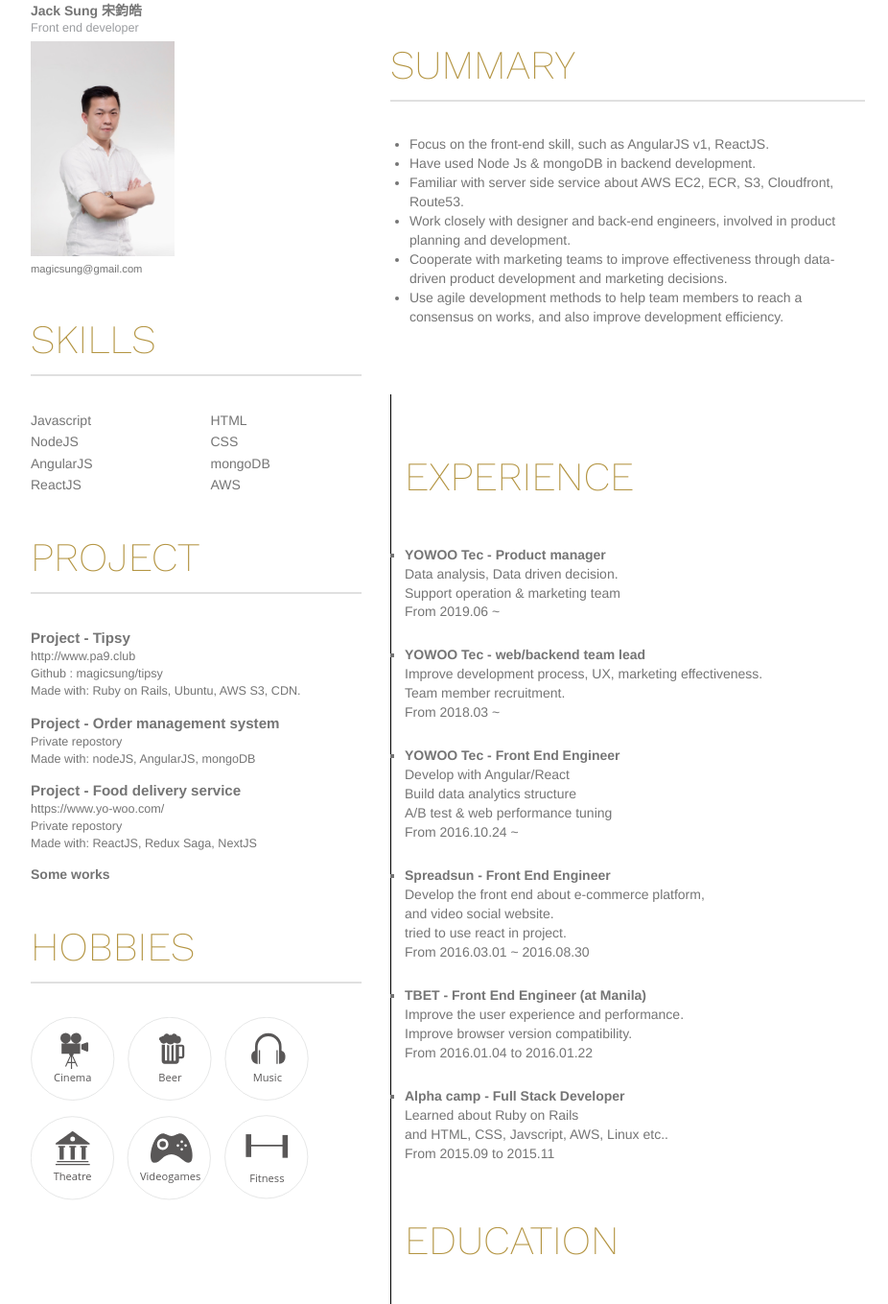
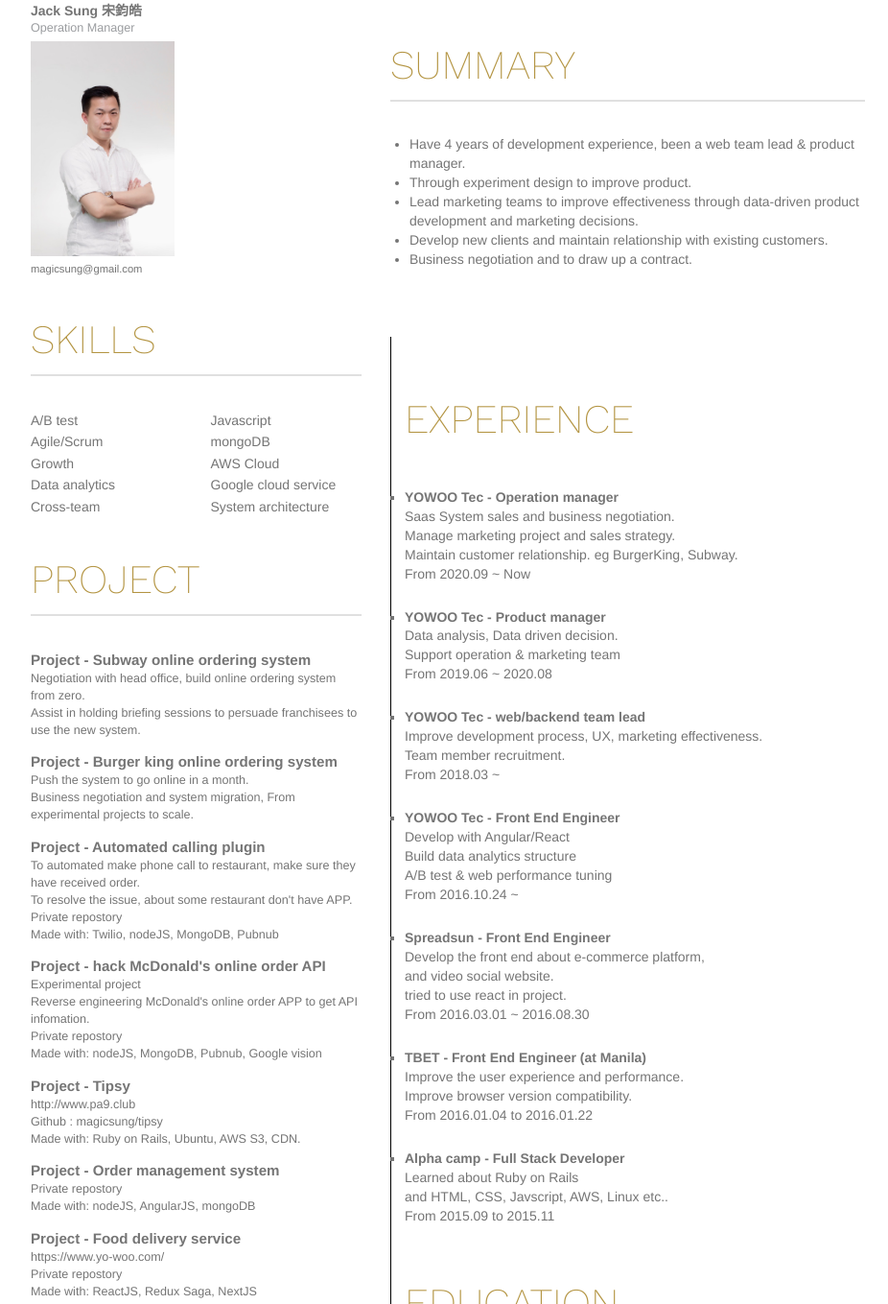
Before and after one commit to magicsung/magicsung.github.io, a website: page resume_en.html in a window 1280 px wide. Shown: the part 32-1391 px from the top of the page at 96% size, without its empty margins (173-1099 px from the left). Drawn offline with nearby package versions, Linux system fonts and the light colour scheme.

Commit message:
update resume

```diff
--- a/resume_en.html
+++ b/resume_en.html
@@ -5,15 +5,15 @@
     <title>Jack Sung | Resume</title>
     <meta name="viewport" content="width=device-width, initial-scale=1, maximum-scale=1, user-scalable=no">
     <meta name="author"              content="Jack sung">
-    <meta name="description"         content="A front end engineer.">
+    <meta name="description"         content="Operation Manager">
     <meta name="keywords"            content="Front end, react, node, ruby on rails">
     <meta itemprop="name"            content="Jack sung's resume.">
-    <meta itemprop="description"     content="A front end engineer.">
+    <meta itemprop="description"     content="Operation Manager">
     <meta itemprop="image"           content="http://magicsung.github.io/image/jack.jpg">
     <meta property="og:url"          content="http://magicsung.github.io/resume_en.html" />
     <meta property="og:type"         content="resume" />
     <meta property="og:title"        content="Jack sung's resume." />
-    <meta property="og:description"  content="A front end engineer." />
+    <meta property="og:description"  content="Operation Manager" />
     <meta property="og:image"        content="http://magicsung.github.io/image/jack.jpg" />
     <link href='https://fonts.googleapis.com/css?family=Work+Sans:200' rel='stylesheet' type='text/css'>
     <link rel="stylesheet" href="https://fonts.googleapis.com/icon?family=Material+Icons" >
@@ -26,7 +26,7 @@
         <div class="col-sm-5 xs-order-2">
           <div id="avatar" class="lh-1p2em hidden-xs">
             <b>Jack Sung 宋鈞皓</b><br>
-            <span class="fz-p9em color-gray-light">Front end developer</span>
+            <span class="fz-p9em color-gray-light">Operation Manager</span>
             <div class="mt-5">
               <img src="image/jack.jpg" alt="" style="width: 150px;">
             </div>
@@ -40,18 +40,20 @@
             <div class="row lh-1p6em">
               <div class="col-xs-6">
                 <ul>
-                  <li>Javascript</li>
-                  <li>NodeJS</li>
-                  <li>AngularJS</li>
-                  <li>ReactJS</li>
+                  <li>A/B test</li>
+                  <li>Agile/Scrum</li>
+                  <li>Growth</li>
+                  <li>Data analytics</li>
+                  <li>Cross-team</li>
                 </ul>
               </div>
               <div class="col-xs-6">
                 <ul>
-                  <li>HTML</li>
-                  <li>CSS</li>
+                  <li>Javascript</li>
                   <li>mongoDB</li>
-                  <li>AWS</li>
+                  <li>AWS Cloud</li>
+                  <li>Google cloud service</li>
+                  <li>System architecture</li>
                 </ul>
               </div>
             </div>
@@ -60,6 +62,30 @@
           <div id="project">
             <h2 class="under-line thin-title color-gold">PROJECT</h2>
             <div class="fz-p9em">
+              <p>
+                <b class="fz-1p2em">Project - Subway online ordering system</b> <br>
+                Negotiation with head office, build online ordering system from zero.<br>
+                Assist in holding briefing sessions to persuade franchisees to use the new system.
+              </p>
+              <p>
+                <b class="fz-1p2em">Project - Burger king online ordering system</b> <br>
+                Push the system to go online in a month.<br>
+                Business negotiation and system migration, From experimental projects to scale.
+              </p>
+              <p>
+                <b class="fz-1p2em">Project - Automated calling plugin</b> <br>
+                To automated make phone call to restaurant, make sure they have received order.<br>
+                To resolve the issue, about some restaurant don't have APP.<br>
+                Private repostory <br>
+                Made with: Twilio, nodeJS, MongoDB, Pubnub
+              </p>
+              <p>
+                <b class="fz-1p2em">Project - hack McDonald's online order API</b> <br>
+                Experimental project <br>
+                Reverse engineering McDonald's online order APP to get API infomation. <br>
+                Private repostory <br>
+                Made with: nodeJS, MongoDB, Pubnub, Google vision
+              </p>
               <p>
                 <b class="fz-1p2em">Project - Tipsy</b><br>
                 <a href="http://www.pa9.club" target="_blank">http://www.pa9.club</a> <br>
@@ -82,12 +108,6 @@
               <a href="/somework.html">Some works</a>
             </div>
           </div>
-
-          <div id="hobbies">
-            <h2 class="under-line thin-title color-gold">HOBBIES</h2>
-            <img src="image/hobbies.svg" alt="" style="width:290px;">
-          </div>
-
         </div>
         <div class="col-sm-7 xs-order-1">
           <div id="avatar-xs" class="lh-1p2em display-xs-block text-center">
@@ -105,12 +125,11 @@
             <h2 class="under-line thin-title color-gold">SUMMARY</h2>
             <div>
               <ul class="dot ml-20">
-                <li>Focus on the front-end skill, such as AngularJS v1, ReactJS.</li>
-                <li>Have used Node Js & mongoDB in backend development.</li>
-                <li>Familiar with server side service about AWS EC2, ECR, S3, Cloudfront, Route53.</li>
-                <li>Work closely with designer and back-end engineers, involved in product planning and development.</li>
-                <li>Cooperate with marketing teams to improve effectiveness through data-driven product development and marketing decisions.</li>
-                <li>Use agile development methods to help team members to reach a consensus on works, and also improve development efficiency.</li>
+                <li>Have 4 years of development experience, been a web team lead & product manager.</li>
+                <li>Through experiment design to improve product.</li>
+                <li>Lead marketing teams to improve effectiveness through data-driven product development and marketing decisions.</li>
+                <li>Develop new clients and maintain relationship with existing customers.</li>
+                <li>Business negotiation and to draw up a contract.</li>
               </ul>
             </div>
           </div>
@@ -126,10 +145,17 @@
                   <p class="thin-title color-gold">EXPERIENCE</p>
                 </li>
                 <li class="mt-25">
+                  <b>YOWOO Tec - Operation manager</b><br>
+                  Saas System sales and business negotiation.<br>
+                  Manage marketing project and sales strategy.<br>
+                  Maintain customer relationship. eg BurgerKing, Subway.<br>
+                  From 2020.09 ~ Now
+                </li>
+                <li class="mt-25">
                   <b>YOWOO Tec - Product manager</b><br>
                   Data analysis, Data driven decision.<br>
                   Support operation & marketing team<br>
-                  From 2019.06 ~
+                  From 2019.06 ~ 2020.08
                 </li>
                 <li class="mt-25">
                   <b>YOWOO Tec - web/backend team lead</b><br>
```
Also changed, not shown: resume.html (+27 -16 lines).
